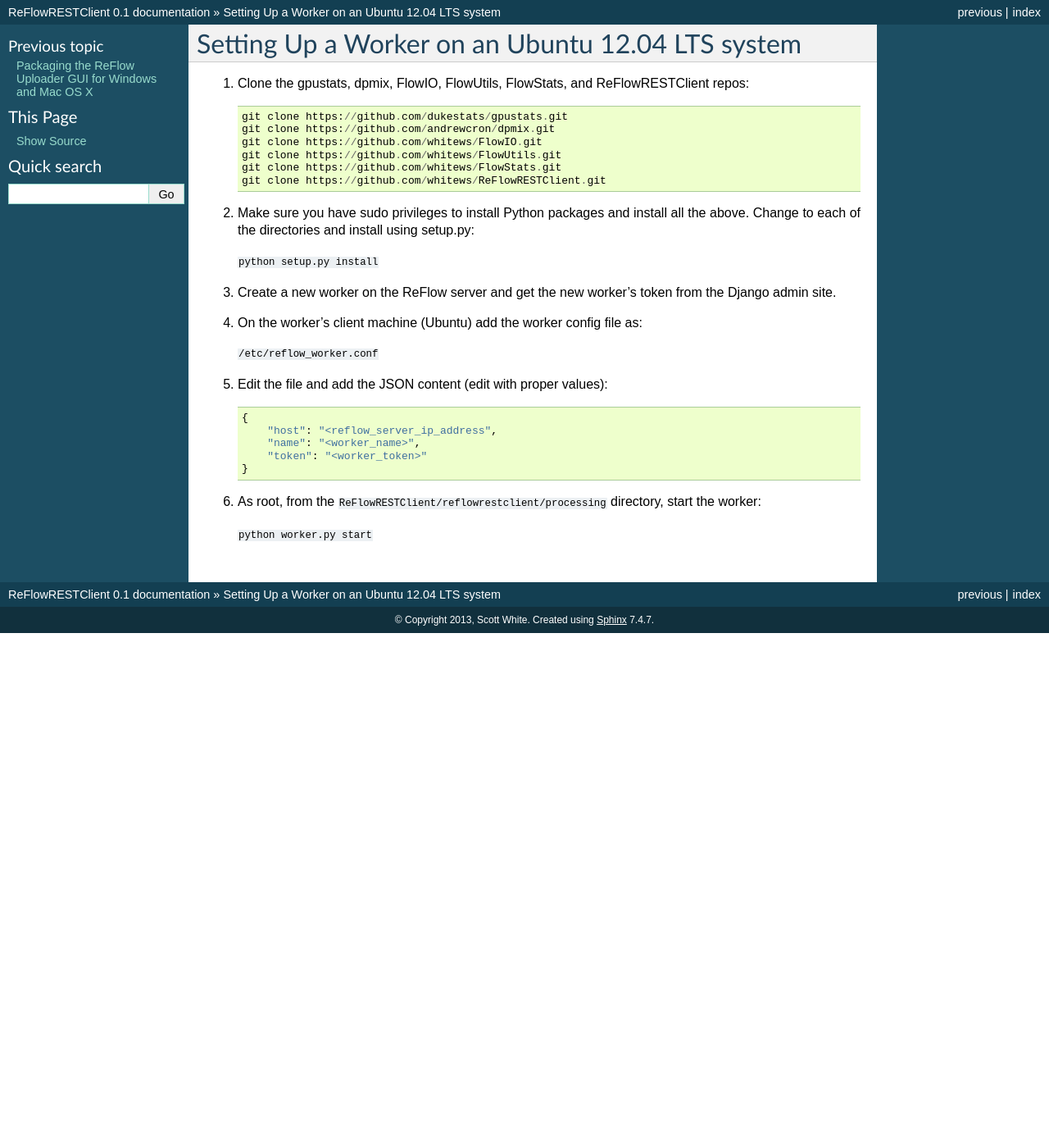
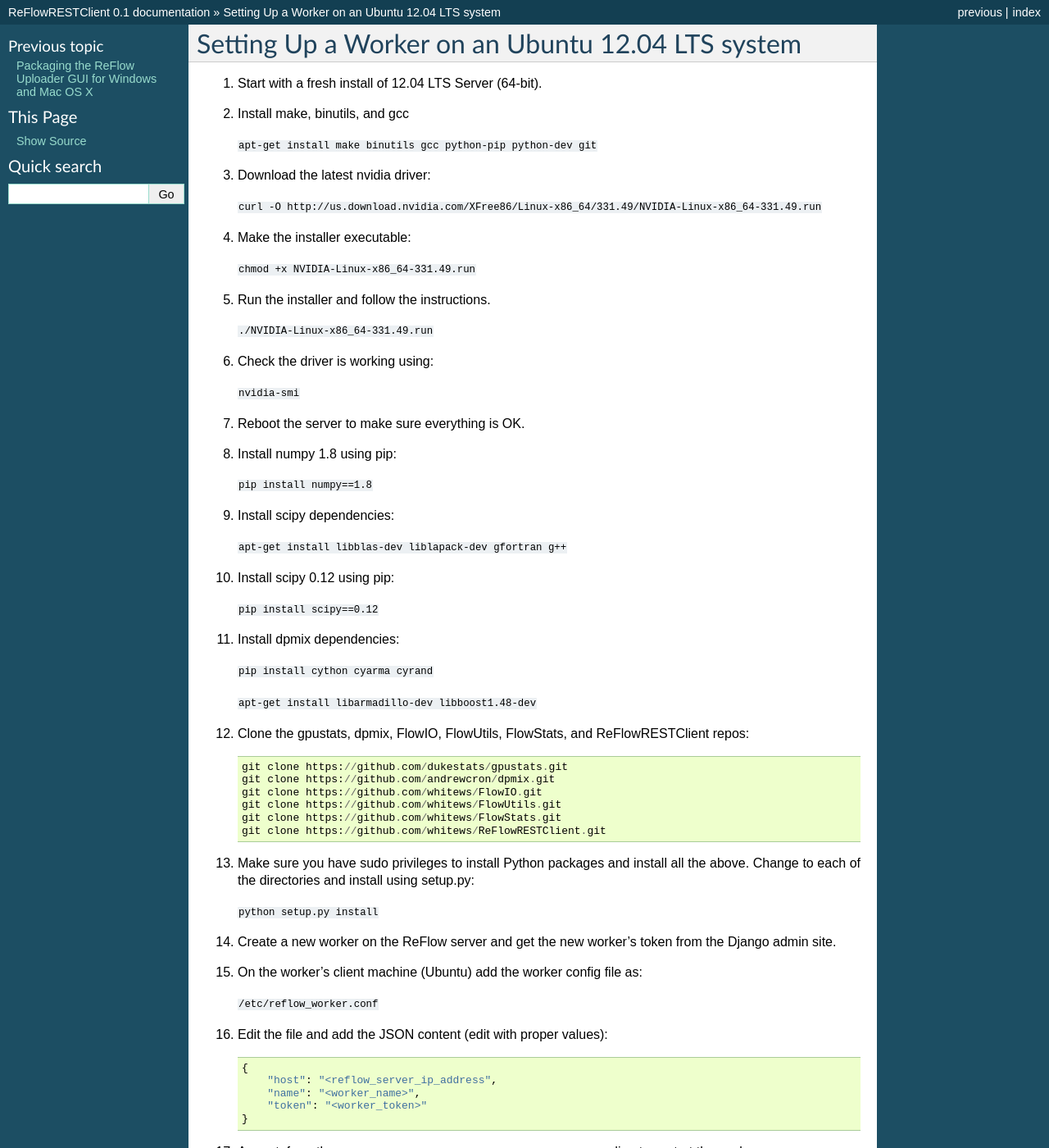
Before and after one commit to whitews/ReFlowWorker, a Sphinx documentation site: the page built from source/worker-setup.rst, in a window 1280 px wide and 1400 px high. Shown: the whole window at 82% size. Built offline with Sphinx 7.4.7, drawn with Linux system fonts in a browser that asks for light colours; formulas are drawn with MathJax 3.

Commit message:
update worker setup doc

```diff
--- a/source/worker-setup.rst
+++ b/source/worker-setup.rst
@@ -1,5 +1,47 @@
 Setting Up a Worker on an Ubuntu 12.04 LTS system
 ====
+
+#.  Start with a fresh install of 12.04 LTS Server (64-bit).
+
+#.  Install make, binutils, and gcc
+
+    ``apt-get install make binutils gcc python-pip python-dev git``
+
+#.  Download the latest nvidia driver:
+
+    ``curl -O http://us.download.nvidia.com/XFree86/Linux-x86_64/331.49/NVIDIA-Linux-x86_64-331.49.run``
+
+#.  Make the installer executable:
+
+    ``chmod +x NVIDIA-Linux-x86_64-331.49.run``
+
+#.  Run the installer and follow the instructions.
+
+    ``./NVIDIA-Linux-x86_64-331.49.run``
+
+#.  Check the driver is working using:
+
+    ``nvidia-smi``
+
+#.  Reboot the server to make sure everything is OK.
+
+#.  Install numpy 1.8 using pip:
+
+    ``pip install numpy==1.8``
+
+#.  Install scipy dependencies:
+
+    ``apt-get install libblas-dev liblapack-dev gfortran g++``
+
+#.  Install scipy 0.12 using pip:
+
+    ``pip install scipy==0.12``
+
+#.  Install dpmix dependencies:
+
+    ``pip install cython cyarma cyrand``
+
+    ``apt-get install libarmadillo-dev libboost1.48-dev``
 
 #.  Clone the gpustats, dpmix, FlowIO, FlowUtils, FlowStats, and ReFlowRESTClient repos:
 
```
